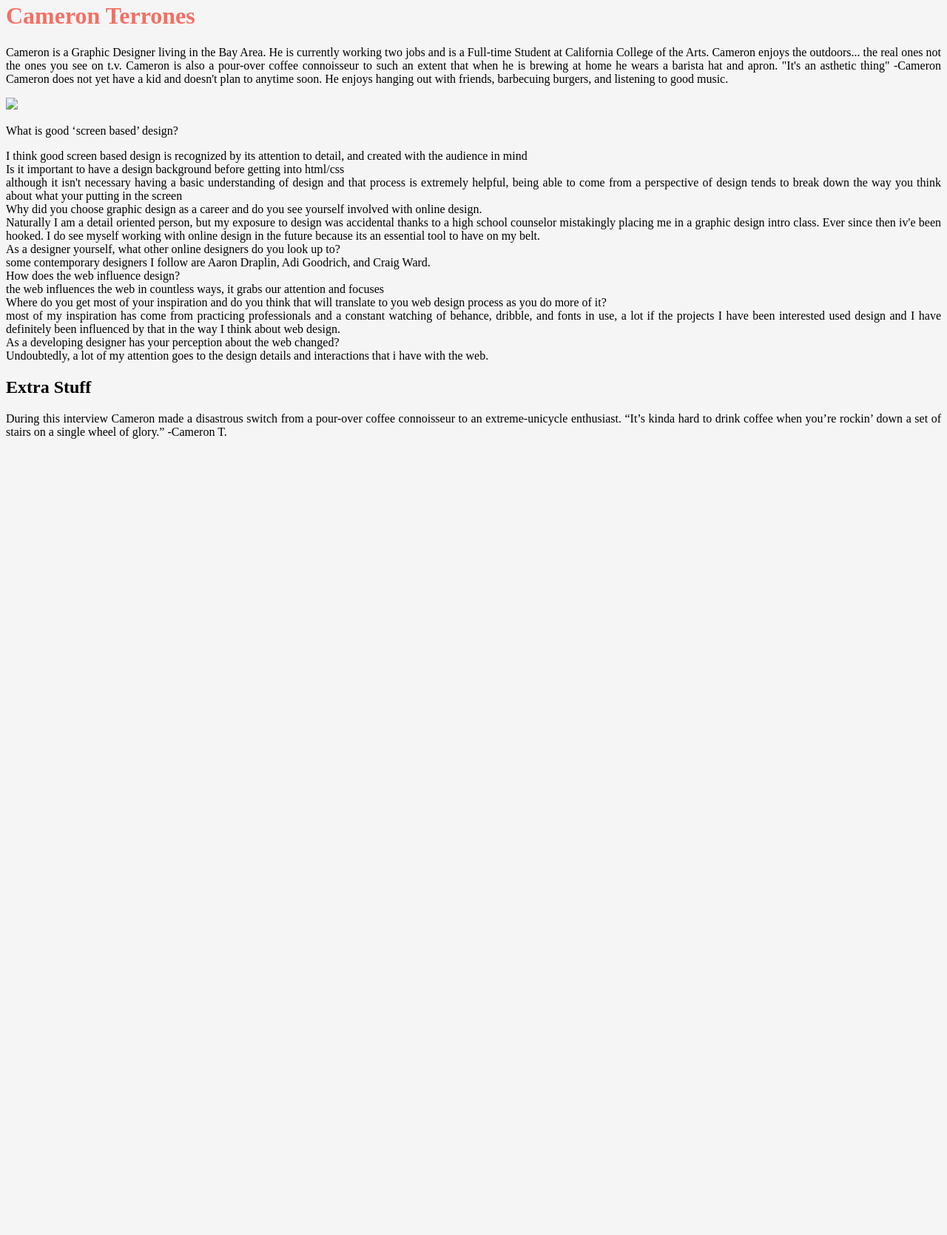
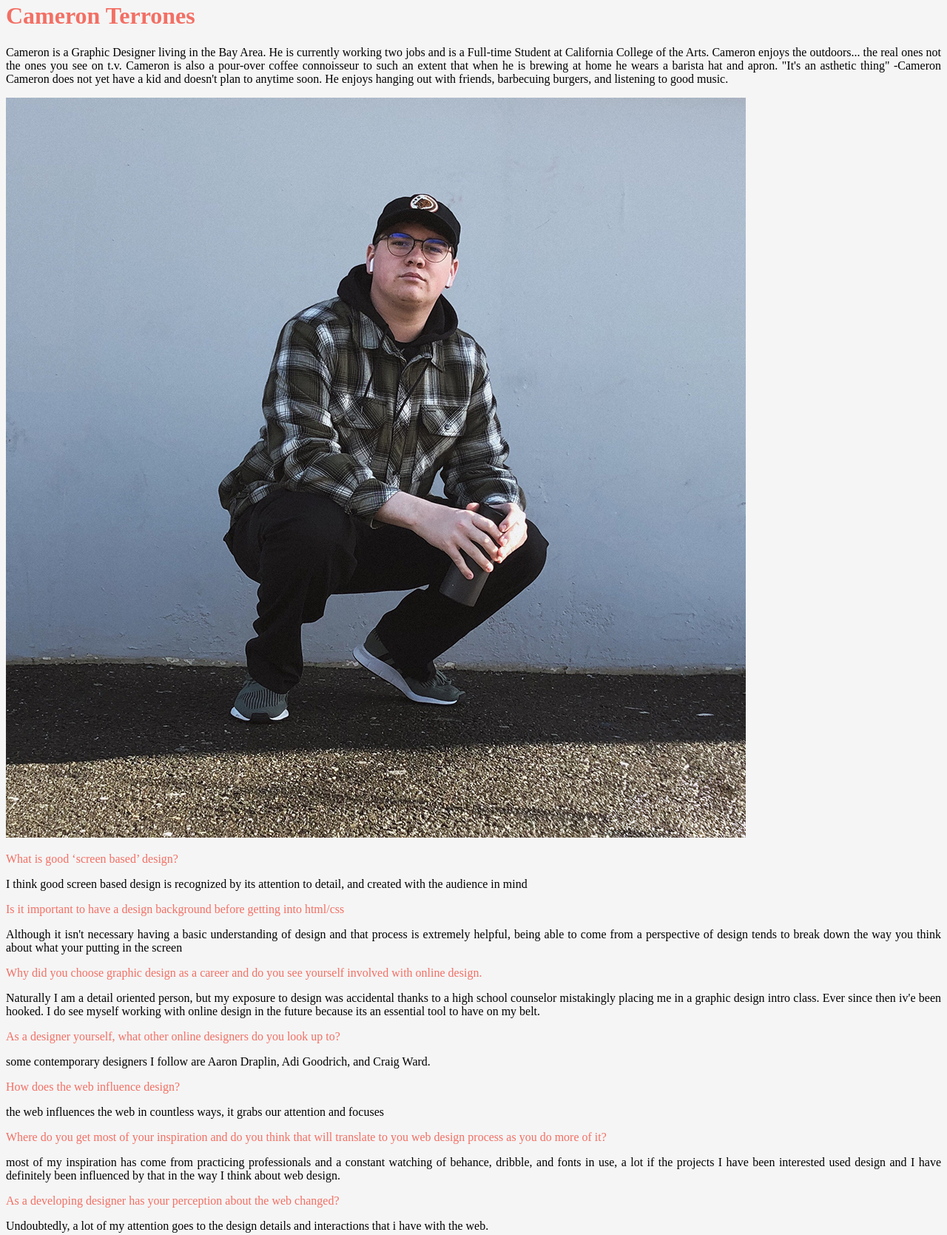
Before and after one commit to kdav747/Interactive1, a plain HTML site: page interview/exercise-interview.html in a window 1280 px wide. Shown: the part 18-1687 px from the top of the page at 74% size. Before the commit the page ends 800 px from the top, so only its background shows below. Drawn offline with Linux system fonts and the light colour scheme.

Commit message:
a commit

```diff
--- a/css/interview.css
+++ b/interview/css/interview.css
@@ -12,11 +12,12 @@ body {
     padding: 25px
   } */
 
-.question p {
+.question {
   color: #f36f64;
-  font-style: strong;
+  font-style: bold;
+  font-family:
 }
 
-.answer p {
+.answer {
   color: black;
 }
--- a/interview/exercise-interview.html
+++ b/interview/exercise-interview.html
@@ -4,7 +4,7 @@
 <head>
   <title>Cameron Terrones</title>
   <meta charset="utf-8">
-  <link rel="stylesheet" type="text/css" href="/css/interview.css">
+  <link rel="stylesheet" type="text/css" href="css/interview.css">
 </head>
 
 <body>
@@ -17,38 +17,38 @@
     thing" -Cameron
     Cameron does not yet have a kid and doesn't plan to anytime soon. He enjoys hanging out with friends, barbecuing
     burgers, and listening to good music.</p>
-  <img src="interview1/5F5A235D-A6DD-4CF1-ABD1-ECA3FD69B6B2.jpeg">
+  <img src="/interview/cam1.jpeg">
 
   <p class="question">What is good ‘screen based’ design?</p>
-  <div class="answer">I think good screen based design is recognized by its attention to detail, and created with the
-    audience in mind</div>
+  <p class="answer">I think good screen based design is recognized by its attention to detail, and created with the
+    audience in mind</p>
 
-  <div class="question">Is it important to have a design background before getting into html/css</div>
-  <div class="answer">although it isn't necessary having a basic understanding of design and that process is extremely
+  <p class="question">Is it important to have a design background before getting into html/css</p>
+  <div class="answer">Although it isn't necessary having a basic understanding of design and that process is extremely
     helpful, being able to come from a perspective of design tends to break down the way you think about what your
     putting in the screen</div>
 
-  <div class="question"></div>Why did you choose graphic design as a career and do you see yourself involved with
-  online design.</div>
-  <div class="answer">Naturally I am a detail oriented person, but my exposure to design was accidental thanks to a
+  <p class="question">Why did you choose graphic design as a career and do you see yourself involved with
+    online design.</p>
+  <p class="answer">Naturally I am a detail oriented person, but my exposure to design was accidental thanks to a
     high school counselor mistakingly placing me in a graphic design intro class. Ever since then iv'e been hooked. I
-    do see myself working with online design in the future because its an essential tool to have on my belt.</div>
+    do see myself working with online design in the future because its an essential tool to have on my belt.</p>
 
-  <div class="question">As a designer yourself, what other online designers do you look up to?</div>
-  <div class="answer">some contemporary designers I follow are Aaron Draplin, Adi Goodrich, and Craig Ward.</div>
+  <p class="question">As a designer yourself, what other online designers do you look up to?</p>
+  <p class="answer">some contemporary designers I follow are Aaron Draplin, Adi Goodrich, and Craig Ward.</p>
 
-  <div class="question">How does the web influence design?</div>
-  <div class="answer">the web influences the web in countless ways, it grabs our attention and focuses</div>
+  <p class="question">How does the web influence design?</p>
+  <p class="answer">the web influences the web in countless ways, it grabs our attention and focuses</p>
 
-  <div class="question">Where do you get most of your inspiration and do you think that will translate to you web
-    design process as you do more of it?</div>
-  <div class="answer">most of my inspiration has come from practicing professionals and a constant watching of behance,
+  <p class="question">Where do you get most of your inspiration and do you think that will translate to you web
+    design process as you do more of it?</p>
+  <p class="answer">most of my inspiration has come from practicing professionals and a constant watching of behance,
     dribble, and fonts in use, a lot if the projects I have been interested used design and I have definitely been
-    influenced by that in the way I think about web design.</div>
+    influenced by that in the way I think about web design.</p>
 
-  <div class="question">As a developing designer has your perception about the web changed?</div>
-  <div class="answer">Undoubtedly, a lot of my attention goes to the design details and interactions that i have with
-    the web.</div>
+  <p class="question">As a developing designer has your perception about the web changed?</p>
+  <p class="answer">Undoubtedly, a lot of my attention goes to the design details and interactions that i have with
+    the web.</p>
 
   <h2>Extra Stuff</h2>
   During this interview Cameron made a disastrous switch from a pour-over coffee connoisseur to an extreme-unicycle
```
Also changed, not shown: interview/5F5A235D-A6DD-4CF1-ABD1-ECA3FD69B6B2.jpeg (deleted), interview/cam1.jpeg (added), 2 other files.
